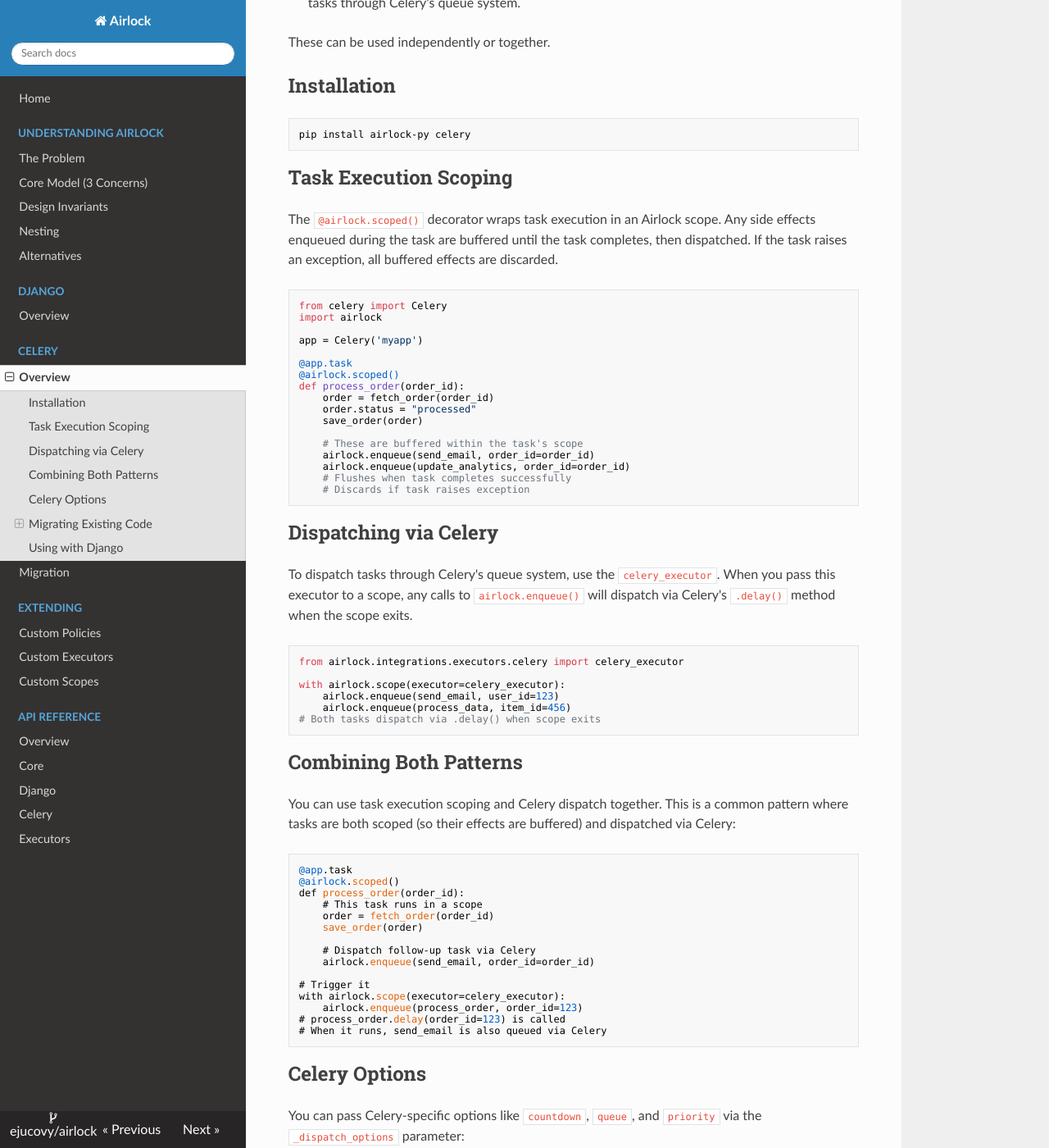
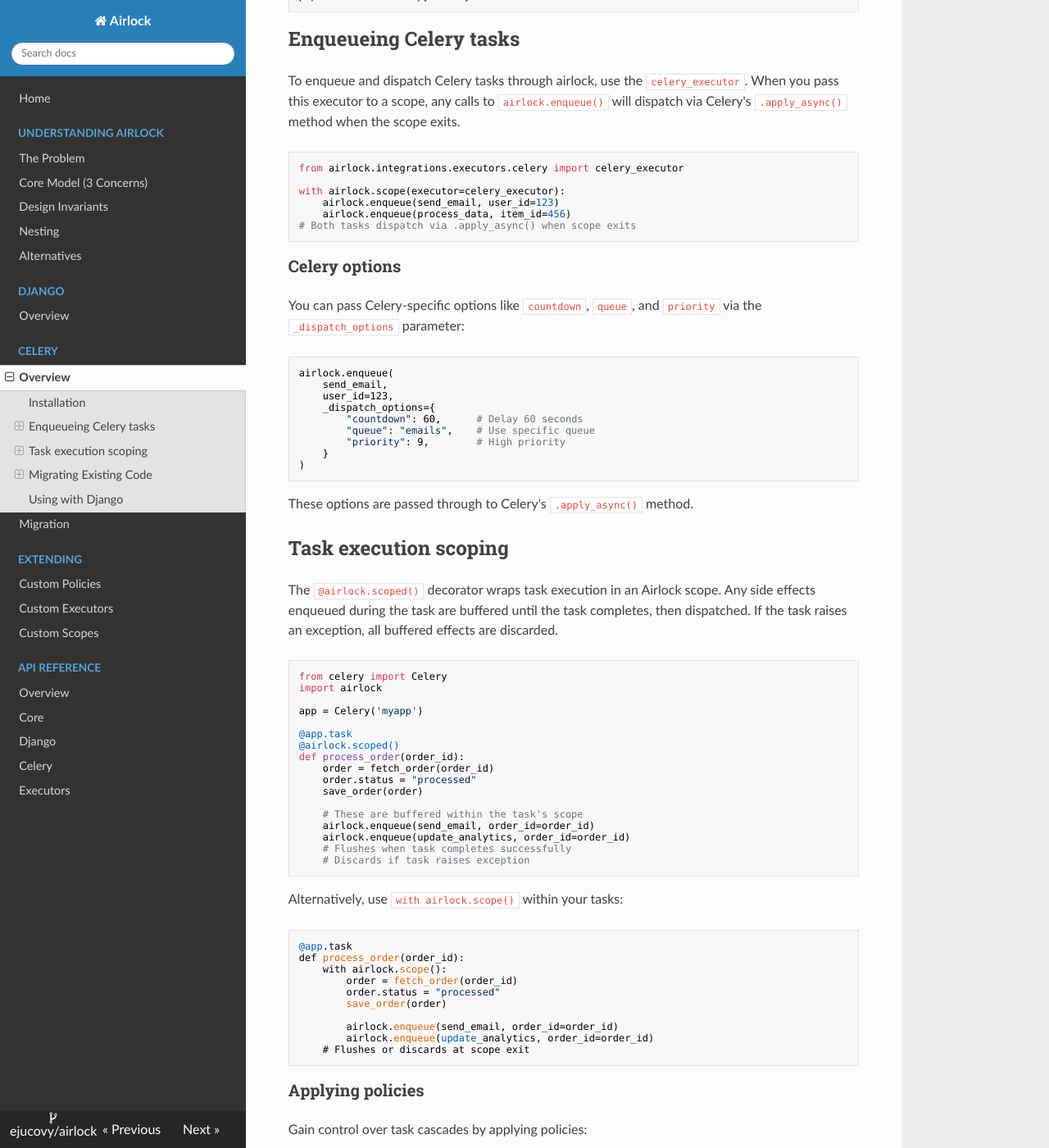
Before and after one commit to ejucovy/airlock, an MkDocs documentation site: the page built from docs/celery/index.md, in a window 1280 px wide and 1400 px high, scrolled down 385 px. Shown: the whole window at 82% size. Built offline with MkDocs 1.6.1, drawn with Linux system fonts in a browser that asks for light colours; nearby versions of some CDN libraries; some of the changed text lies outside the part shown.

Commit message:
Enhance Celery integration documentation
Expanded documentation on integrating Airlock with Celery, including examples for enqueuing tasks and using Celery options. Added sections on task execution scoping and migration tools for existing codebases.

````diff
--- a/docs/celery/index.md
+++ b/docs/celery/index.md
@@ -1,11 +1,8 @@
 # Celery Integration
 
-Airlock provides first-class integration with Celery, giving you control over when and how tasks are dispatched. You can use Airlock to buffer task dispatch until your code completes successfully, automatically discard tasks when errors occur, and route tasks through Celery's queue system.
-
-There are two main integration points:
-
-1. **Task execution scoping** - Wrap Celery task execution in Airlock scopes so that any side effects enqueued during a task are buffered and only dispatched when the task completes successfully.
-2. **Task dispatch via Celery** - Use Celery as the executor so that `airlock.enqueue()` dispatches tasks through Celery's queue system.
+Airlock integrates with Celery in two ways:
+* You can use airlock to enqueue your Celery tasks, to get the benefits of buffered intents.
+* You can establish airlock scopes _within_ your Celery tasks, to gain control over task cascades.
 
 These can be used independently or together.
 
@@ -15,7 +12,38 @@ These can be used independently or together.
 pip install airlock-py celery
 ```
 
-## Task Execution Scoping
+## Enqueueing Celery tasks
+
+To enqueue and dispatch Celery tasks through airlock, use the `celery_executor`. When you pass this executor to a scope, any calls to `airlock.enqueue()` will dispatch via Celery's `.apply_async()` method when the scope exits.
+
+```python
+from airlock.integrations.executors.celery import celery_executor
+
+with airlock.scope(executor=celery_executor):
+    airlock.enqueue(send_email, user_id=123)
+    airlock.enqueue(process_data, item_id=456)
+# Both tasks dispatch via .apply_async() when scope exits
+```
+
+### Celery options
+
+You can pass Celery-specific options like `countdown`, `queue`, and `priority` via the `_dispatch_options` parameter:
+
+```python
+airlock.enqueue(
+    send_email,
+    user_id=123,
+    _dispatch_options={
+        "countdown": 60,      # Delay 60 seconds
+        "queue": "emails",    # Use specific queue
+        "priority": 9,        # High priority
+    }
+)
+```
+
+These options are passed through to Celery's `.apply_async()` method.
+
+## Task execution scoping
 
 The `@airlock.scoped()` decorator wraps task execution in an Airlock scope. Any side effects enqueued during the task are buffered until the task completes, then dispatched. If the task raises an exception, all buffered effects are discarded.
 
@@ -39,66 +67,56 @@ def process_order(order_id):
     # Discards if task raises exception
 ```
 
-## Dispatching via Celery
-
-To dispatch tasks through Celery's queue system, use the `celery_executor`. When you pass this executor to a scope, any calls to `airlock.enqueue()` will dispatch via Celery's `.delay()` method when the scope exits.
-
-```python
-from airlock.integrations.executors.celery import celery_executor
-
-with airlock.scope(executor=celery_executor):
-    airlock.enqueue(send_email, user_id=123)
-    airlock.enqueue(process_data, item_id=456)
-# Both tasks dispatch via .delay() when scope exits
-```
-
-## Combining Both Patterns
-
-You can use task execution scoping and Celery dispatch together. This is a common pattern where tasks are both scoped (so their effects are buffered) and dispatched via Celery:
+Alternatively, use `with airlock.scope()` within your tasks:
 
 ```python
 @app.task
-@airlock.scoped()
 def process_order(order_id):
-    # This task runs in a scope
-    order = fetch_order(order_id)
-    save_order(order)
+    with airlock.scope():
+        order = fetch_order(order_id)
+        order.status = "processed"
+        save_order(order)
 
-    # Dispatch follow-up task via Celery
-    airlock.enqueue(send_email, order_id=order_id)
-
-# Trigger it
-with airlock.scope(executor=celery_executor):
-    airlock.enqueue(process_order, order_id=123)
-# process_order.delay(order_id=123) is called
-# When it runs, send_email is also queued via Celery
+        airlock.enqueue(send_email, order_id=order_id)
+        airlock.enqueue(update_analytics, order_id=order_id)
+    # Flushes or discards at scope exit
 ```
 
-## Celery Options
+### Applying policies
 
-You can pass Celery-specific options like `countdown`, `queue`, and `priority` via the `_dispatch_options` parameter:
+Gain control over task cascades by applying policies:
 
 ```python
-airlock.enqueue(
-    send_email,
-    user_id=123,
-    _dispatch_options={
-        "countdown": 60,      # Delay 60 seconds
-        "queue": "emails",    # Use specific queue
-        "priority": 9,        # High priority
-    }
-)
+class User:
+    def save(self):
+        #...
+        airlock.enqueue(enrich_from_api, id=self.id)
+
+def external_enrichment_api(user):
+    #...
+    airlock.enqueue(log_api_usage, user.id, response.data)
+
+@app.task
+def enrich_from_api(user_id):
+    user = fetch_user(user_id)
+
+    with airlock.scope():
+        age, income = external_enrichment_api(user)
+
+        with airlock.policy(airlock.BlockTasks({"enrich_from_api"})):
+            user.save()
 ```
 
-These options are passed through to Celery's `.apply_async()` method.
 
 ## Migrating Existing Code
 
-If you have an existing codebase with direct `.delay()` calls, Airlock provides migration tools to help you transition gradually without a big-bang rewrite.
+So maybe you have an existing codebase with tons of direct `.delay()` calls. You want to migrate to `airlock.enqueue` but don't want to spend all that time on the boring find and replace!
+
+Airlock provides migration tools to help you transition gradually without a big-bang rewrite. (But Claude Code can probably do the big-bang rewrite in five minutes. Don't rule it out.)
 
 ### Selective Migration
 
-For smaller codebases or when you want fine-grained control, apply `LegacyTaskShim` to individual tasks you're migrating:
+For smaller codebases or when you want fine-grained control, apply `LegacyTaskShim` to individual tasks you're migrating. This just overrides the task's `.delay()` method to yell at you with a `DeprecationWarning` and then send it to `airlock.enqueue()`.
 
 ```python
 from airlock.integrations.celery import LegacyTaskShim
@@ -133,13 +151,13 @@ install_global_intercept(app)
 This:
 1. Intercepts all `.delay()` and `.apply_async()` calls
 2. Routes them through airlock when inside a scope
-3. Wraps all task execution in scopes automatically
+3. **Falls back on regular old `.delay()` / `apply_async()` when not in an active scope**
 4. Emits `DeprecationWarning` to encourage migration
 
 Inside scope:
 ```python
 with airlock.scope():
-    my_task.delay(123)  # Buffered, returns None
+    my_task.delay(123)  # Buffered, warns
 # Dispatches here
 ```
 
````
Also changed, not shown: other parts of docs/celery/index.md (+1 -1 lines).
